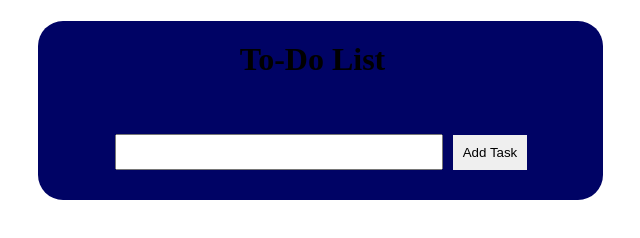
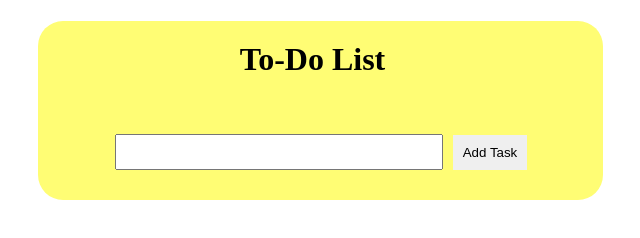
Before and after one commit to scampcoder/to-do-list, a plain HTML site: page index.html in a window 1280 px wide. Shown: the whole page, without its empty margins (320-960 px from the left). Drawn offline with Linux system fonts and the light colour scheme.

Commit message:
Change wrapper color to butter yellow

```diff
--- a/style.css
+++ b/style.css
@@ -24,7 +24,7 @@ body {
 
 #wrapper {
   width: 450px;
-  background-color: #000365;
+  background-color: #FFFD74;
   margin: auto;
   padding-bottom: 30px;
   padding-left: 50px;
```
